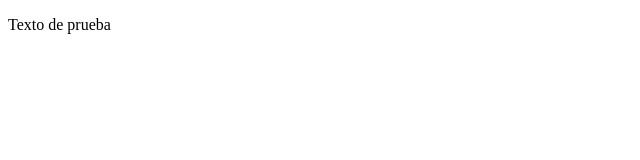
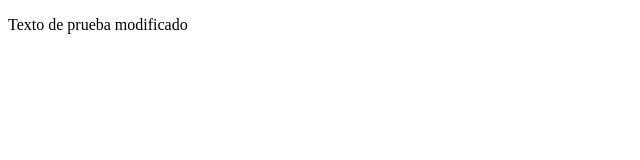
Before and after one commit to yutizf/pruebahit, a plain HTML site: page prueba.html in a window 1280 px wide. Shown: the full height of the page, 0-640 px from the left. Drawn offline with Linux system fonts and the light colour scheme.

Commit message:
Agregue una palabra
Para ver como sincroniza

```diff
--- a/prueba.html
+++ b/prueba.html
@@ -7,6 +7,6 @@
     <title>Prueba Curso Platzi</title>
 </head>
 <body>
-    <p>Texto de prueba</p>
+    <p>Texto de prueba modificado</p>
 </body>
 </html>
```
